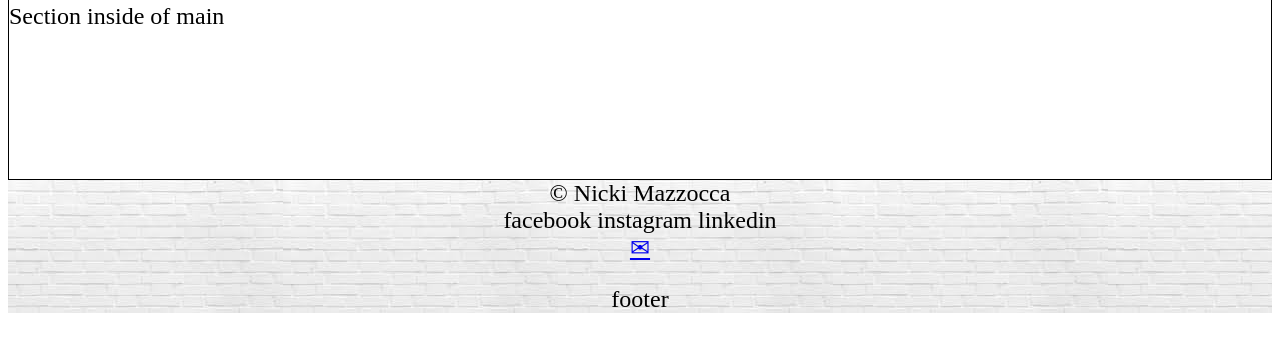
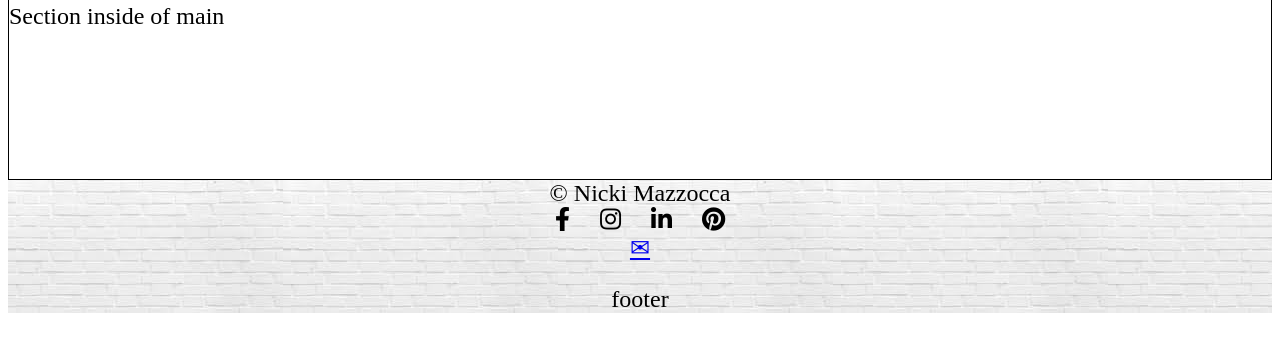
Before and after one commit to nmazzocca/portfolio_follow_along_mazzocca, a plain HTML site: page index.html in a window 1280 px wide. Shown: the part 84-436 px from the top of the page. Drawn offline with nearby package versions, Linux system fonts and the light colour scheme.

Commit message:
Sample Portfolio Font Awesome Vid Commit
I followed along with the video.  I decided to make a small change, and I used Pinterest instead of Etsy, since I actually use Pinterest.

```diff
--- a/CSS/style.css
+++ b/CSS/style.css
@@ -52,4 +52,8 @@ footer {
   text-align: center;
   background-image: url('../images/wood.jpg');
 }
+
+.socialMedia i {
+  padding: 0 .5rem;
+}
 /* End of footer styles*/
--- a/index.html
+++ b/index.html
@@ -3,7 +3,10 @@
   <head>
     <title>Sample Portfolio Home Page</title>
     <meta name="viewport" content="width=device-width, initial-scale=1.0" />
+    <link rel="stylesheet" href="https://use.fontawesome.com/releases/v5.8.1/css/all.css" integrity="sha384-50oBUHEmvpQ+1lW4y57PTFmhCaXp0ML5d60M1M7uH2+nqUivzIebhndOJK28anvf" crossorigin="anonymous">
+
     <link rel="stylesheet" href="css/style.css">
+
     <script src="https://ajax.googleapis.com/ajax/libs/jquery/3.3.1/jquery.min.js"></script>
   </head>
 
@@ -44,7 +47,7 @@
         &copy; Nicki Mazzocca
       </div>
       <div class="socialMedia">
-        facebook instagram linkedin
+        <i class="fab fa-facebook-f"></i> <i class="fab fa-instagram"></i> <i class="fab fa-linkedin-in"></i> <i class="fab fa-pinterest"></i>
       </div>
       <div class="contact">
         <a href="contact.html">&#9993;</a>
```
